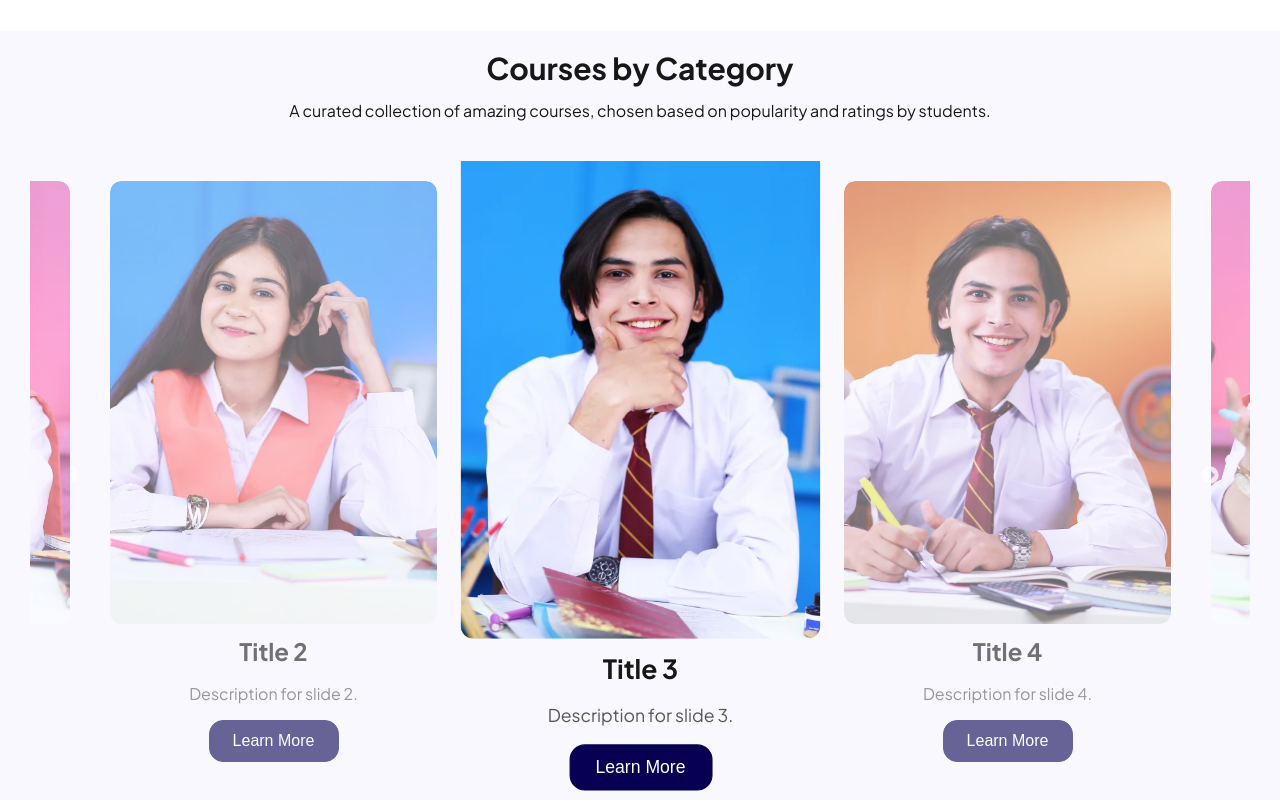
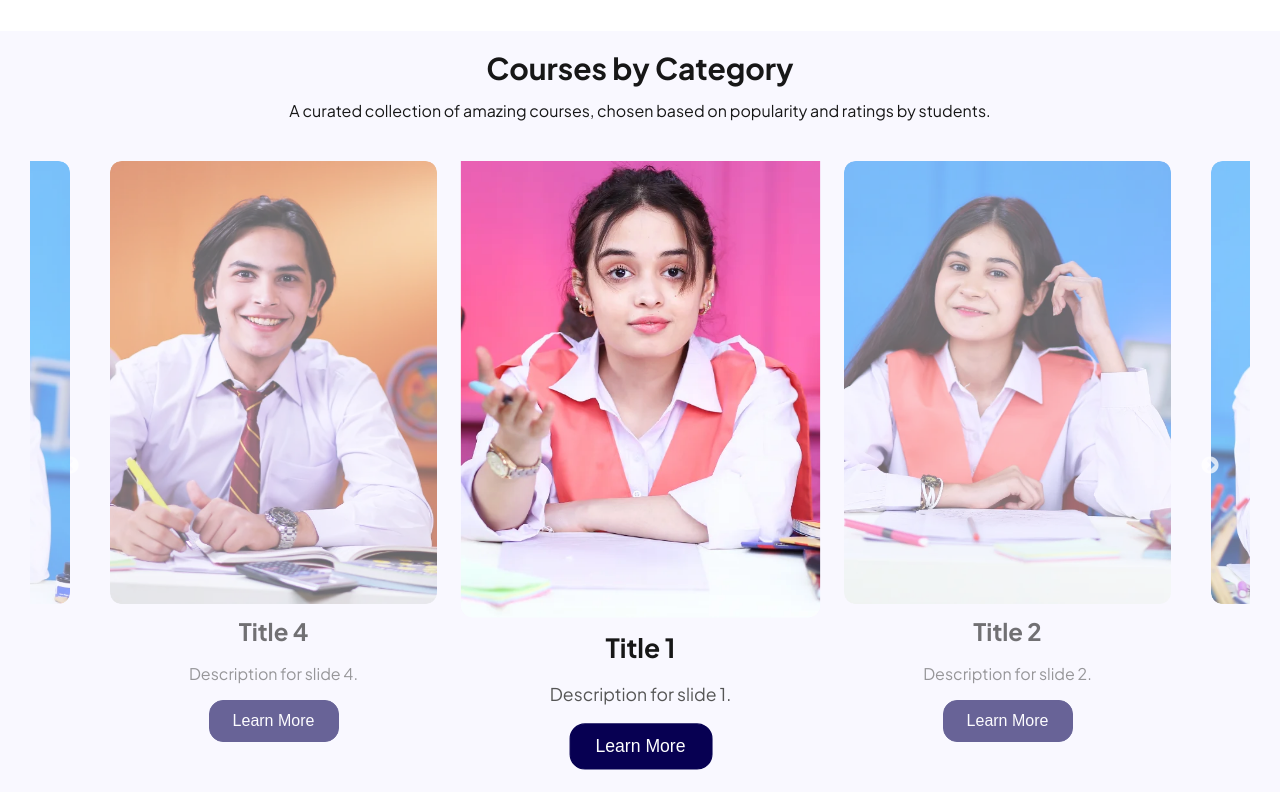
Before and after one commit to Fasiha-ra/youth-academy, a plain HTML site: page index.html in a window 1280 px wide. Shown: the part 1080-1880 px from the top of the page. Drawn offline with nearby package versions, Linux system fonts and the light colour scheme.

Commit message:
sliders fixing

```diff
--- a/js/script.js
+++ b/js/script.js
@@ -13,7 +13,7 @@ $(".sliders").slick({
     dots:true,
     slidesToShow: 1,
     slidesToScroll: 1,
-    autoplay: false,
+    autoplay: true,
     autoplaySpeed: 2000,
     arrows: false,
     responsive: [
@@ -62,7 +62,7 @@ $(".sliders").slick({
       centerMode: true,
       centerPadding: '60px',
       slidesToShow: 3,
-      autoplay: true,
+      autoplay: false,
       autoplaySpeed: 2000,
       responsive: [
         {
@@ -116,7 +116,7 @@ $(".cardSlider").slick({
   dots:true,
   slidesToShow: 3,
   slidesToScroll: 1,
-  autoplay: false,
+  autoplay: true,
   autoplaySpeed: 2000,
   arrows: false,
   responsive: [
--- a/layouts/_home.scss
+++ b/layouts/_home.scss
@@ -10,7 +10,7 @@
       width: 100%;
       // height: auto;
       object-fit: fill;
-      height: 150px;
+      height: 100px;
       @media (min-width: 768px) {
         height: 300px;
       }
@@ -119,6 +119,8 @@
   }
   .slide {
     padding-bottom: 30px;
+    // background-color: green;
+    margin: 0 10px;
   }
   .slider-container {
     width: 80%;
@@ -127,10 +129,11 @@
 
   .slick-slide {
     text-align: center;
-    padding: 20px;
+    // padding: 20px;
     transition: transform 0.5s ease;
     opacity: 0.6;
     img {
+      margin: 0 auto;
       width: 100%;
       max-width: 327px;
       min-height: 320px;
```
Also changed, not shown: partials/course.html (+10 -6 lines), css/styles.css, 1 other file.
